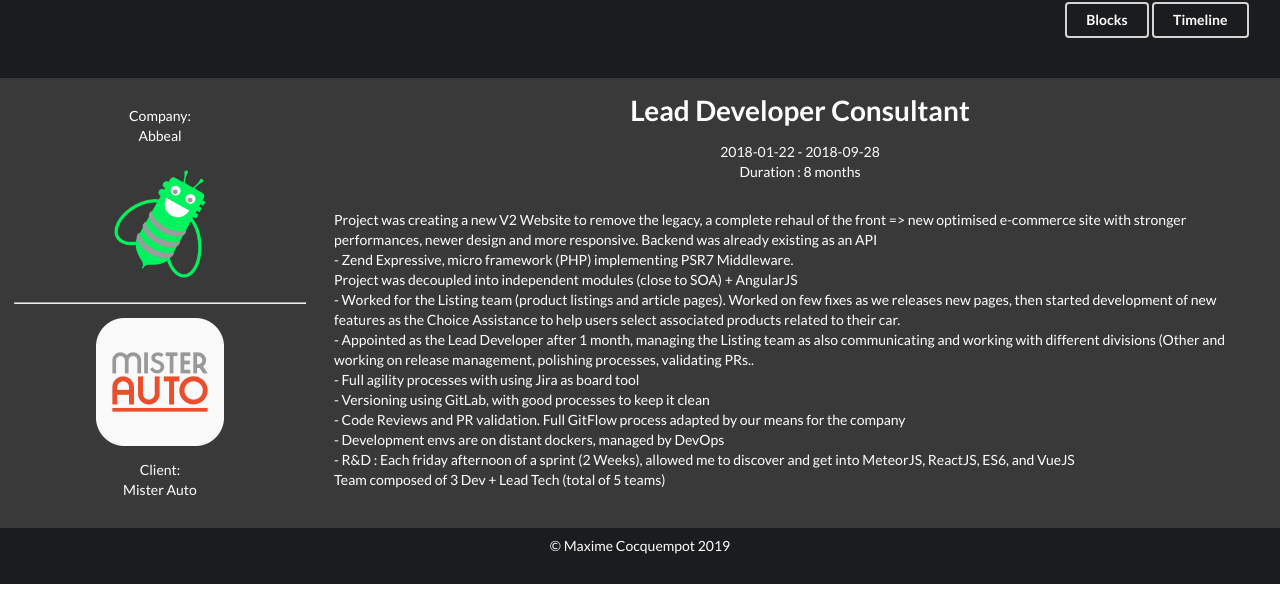
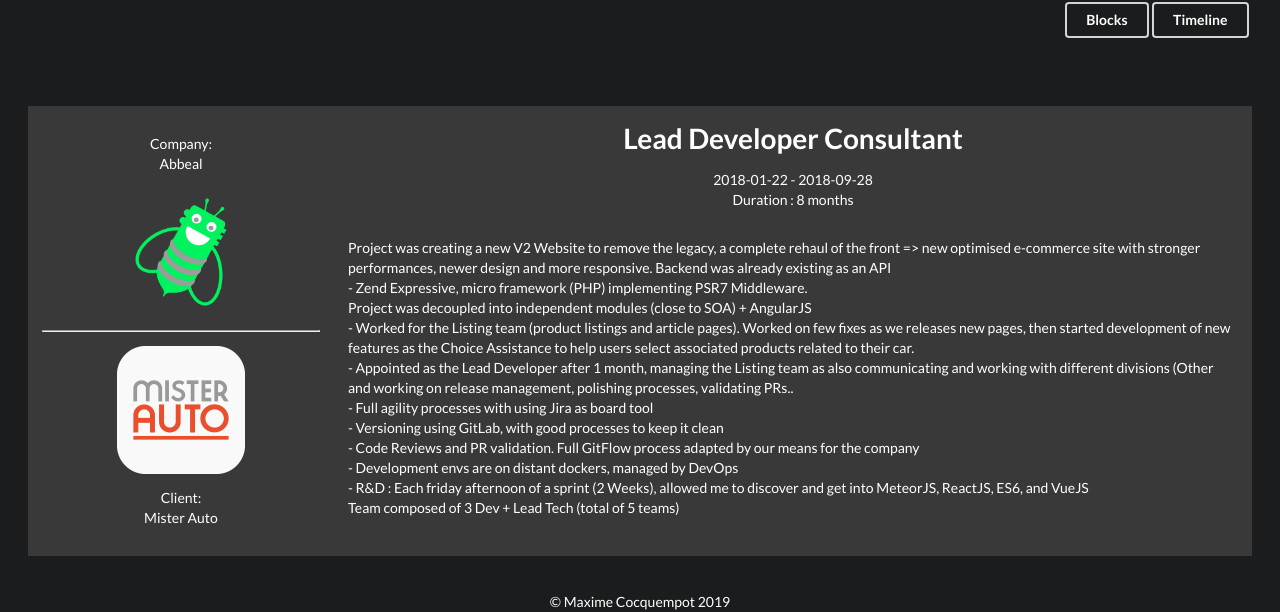
Before and after one commit to arca223/vuejs-nodejs-portfolio, a Vue app: page /experiences in a window 1280 px wide. Both pictures are taken after a click on the button "Carousel". Shown: the part 300-912 px from the top of the page. Before the commit the page ends 884 px from the top, so only its background shows below. Built offline with nearby package versions, Linux system fonts and the light colour scheme; what vue-dayjs would draw is missing.

Commit message:
Carousel fade transition

```diff
--- a/src/components/jobs/Carousel.vue
+++ b/src/components/jobs/Carousel.vue
@@ -3,10 +3,11 @@
         <SectionTitle :title="'Professional Background Experiences'"></SectionTitle>
         <ViewSwitcher :selectedView="selectedView"></ViewSwitcher>
         <div class="row slider wrapper">
-            <div class="row"
+            <div class="row job-tile"
+                 :id="index"
                  :key="experience.id"
                  v-for="(experience, index) in experiences"
-                 :class='(index === activeTile) ? "transition" : "transition hidden"'>
+                 :class='(index === 0) ? "transition visible" : "transition hidden"'>
                 <JobTile :experience="experience"></JobTile>
             </div>
         </div>
@@ -34,15 +35,33 @@
         },
         data() {
             return {
-                activeTile: 0
+                activeTile: 0,
+                out: null,
+                in: null
+            }
+        },
+        watch: {
+            activeTile: function() {
+                let visibleComponent = $('.transition.visible');
+                let nextComponent = $(`div.job-tile#${this.activeTile}`);
+                let vm = this;
+
+                visibleComponent.transition(`fade ${this.out}`, function () {
+                    nextComponent.transition(`fade ${vm.in}`);
+                });
             }
         },
         mounted() {
             // Those methods need to be defined here to be accessed by mounted()
+            // Note that the sementicUI fade event names (right/left) are special, look at the documentation exemples
             const slideForward = () => {
+                this.out = "right";
+                this.in = "left";
                 this.activeTile = (this.activeTile === this.experiences.length-1) ? 0 : ++this.activeTile;
             };
             const slideBack = () => {
+                this.out = "left";
+                this.in = "right";
                 this.activeTile = (this.activeTile === 0) ? this.experiences.length-1 : --this.activeTile;
             };
 
@@ -64,6 +83,9 @@
 <style scoped>
     .wrapper {
         text-align: center;
+    }
+    .job-tile {
+        margin: 2em;
         background-color: #393939;
     }
 </style>
```
